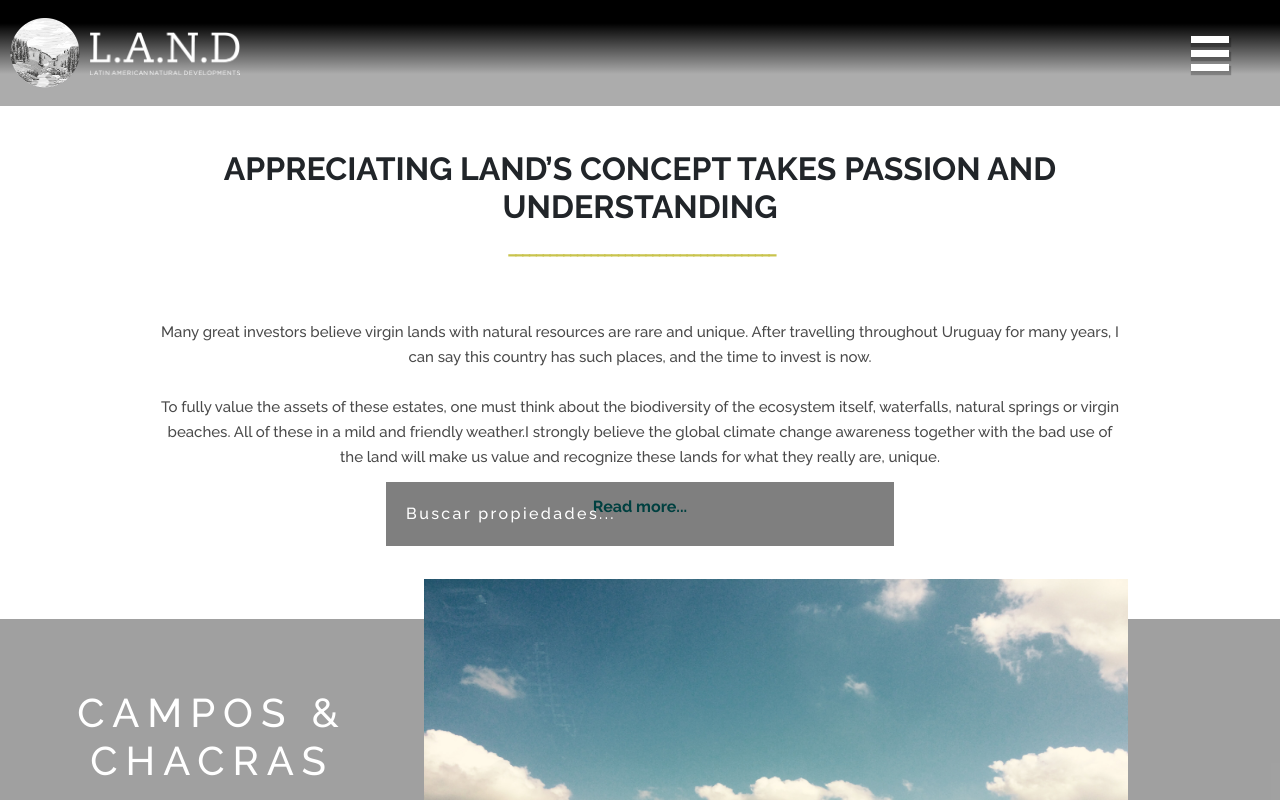
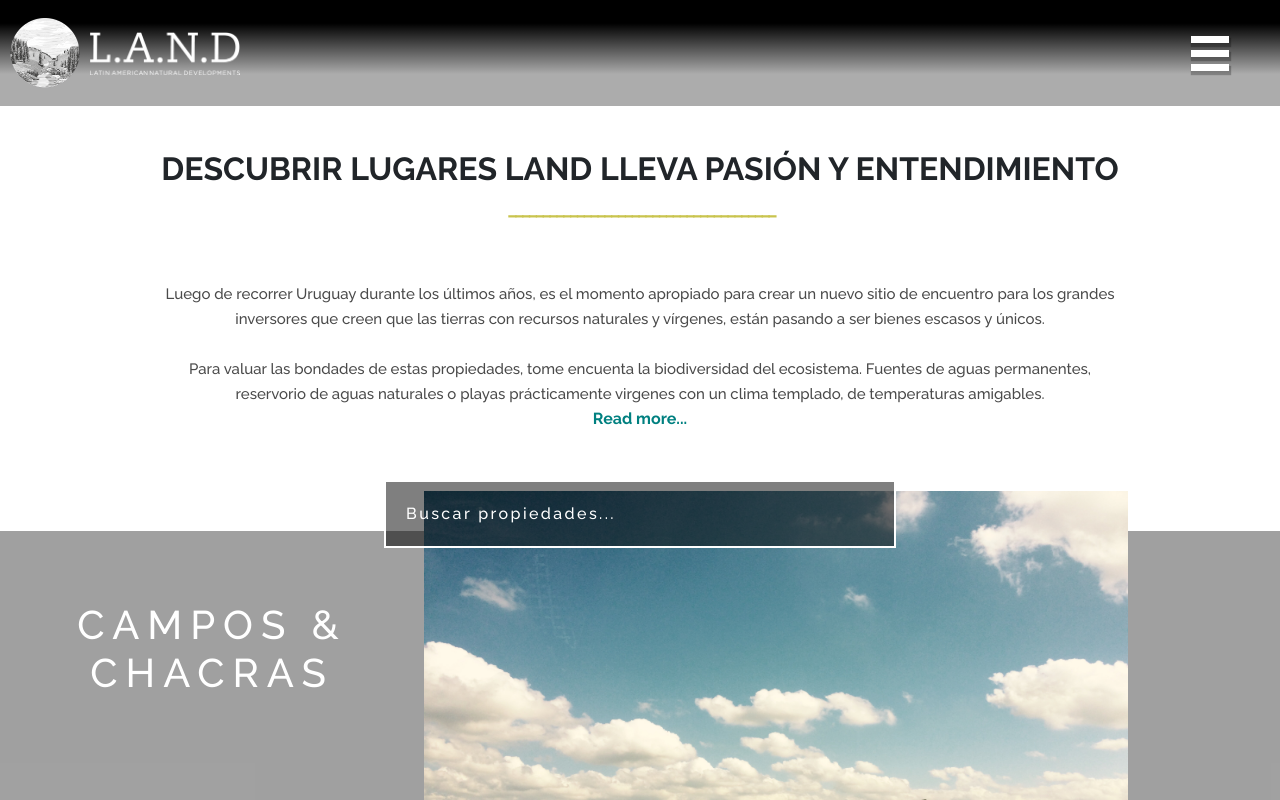
Before and after one commit to julia-boop/land, a React (Create React App) app in the folder front/: page / in a window 1280 px wide. Shown: the top 800 px of the page. Built offline with nearby package versions, Linux system fonts and the light colour scheme; no server answers.

Commit message:
traduccion

```diff
--- a/front/src/components/About/About.js
+++ b/front/src/components/About/About.js
@@ -3,8 +3,8 @@ import './About.css'
 
 function About() {
     const [readMore, setReadMore] = useState(true)
-    let Alltext = 'Many great investors believe virgin lands with natural resources are rare and unique. After travelling throughout Uruguay for many years, I can say this country has such places, and the time to invest is now. <br></br> To fully value the assets of these estates, one must think about the biodiversity of the ecosystem itself, waterfalls, natural springs or virgin beaches. All of these in a mild and friendly weather.I strongly believe the global climate change awareness together with the bad use of the land will make us value and recognize these lands for what they really are, unique. <br></br> These lands have been highly profitable due to the evolution of the prices. The average investment time in them to confirm the price raise is 5 years.This period of time, together with its very low maintenance and tax fees, make of this a stable and safe investment that allows to benefit from the price raise not only for being unique, but also for their proximity to important touristic destinations. <br></br> This is what I call Land Banking, one of the safest and most tangible investments in this era of world ecological, economic, political and social instability. <br></br> Let me share my discoveries with you. <br></br> Rodney Stuart Milne'
-    let SliceText = 'Many great investors believe virgin lands with natural resources are rare and unique. After travelling throughout Uruguay for many years, I can say this country has such places, and the time to invest is now. <br></br> To fully value the assets of these estates, one must think about the biodiversity of the ecosystem itself, waterfalls, natural springs or virgin beaches. All of these in a mild and friendly weather.I strongly believe the global climate change awareness together with the bad use of the land will make us value and recognize these lands for what they really are, unique. <br></br>'
+    let Alltext = 'Luego de recorrer Uruguay  durante los últimos años, es el momento apropiado para crear un nuevo sitio de encuentro para los grandes inversores que creen que las tierras con recursos naturales y vírgenes, están pasando a ser bienes escasos y únicos. <br></br> Para valuar las bondades de estas propiedades, tome encuenta la biodiversidad del ecosistema. Fuentes de aguas permanentes, reservorio de aguas naturales o playas prácticamente virgenes con un clima templado, de temperaturas amigables. <br></br> Insisto que con la concientizacion global de los cambios climáticos y mal uso de las tierras, el ser humano va a empezar a valorar estas tierras como únicas,  un bien preciado que merece el mayor de los cuidados. <br></br> Los invito a compartir mis descubrimientos <br></br> Rodney Stuart Milne'
+    let SliceText = 'Luego de recorrer Uruguay  durante los últimos años, es el momento apropiado para crear un nuevo sitio de encuentro para los grandes inversores que creen que las tierras con recursos naturales y vírgenes, están pasando a ser bienes escasos y únicos. <br></br> Para valuar las bondades de estas propiedades, tome encuenta la biodiversidad del ecosistema. Fuentes de aguas permanentes, reservorio de aguas naturales o playas prácticamente virgenes con un clima templado, de temperaturas amigables.'
 
     const toggleReadMore = () => {
         setReadMore(!readMore)
@@ -22,10 +22,10 @@ function About() {
 
     return (
         <div className="about-container">
-            <h2>APPRECIATING LAND’S CONCEPT TAKES PASSION AND UNDERSTANDING</h2>
+            <h2>DESCUBRIR LUGARES LAND LLEVA PASIÓN Y ENTENDIMIENTO</h2>
             <h3>---------------------------------------</h3>
             <div className="about-text-container">
-                <p className="read-more"> Many great investors believe virgin lands with natural resources are rare and unique. After travelling throughout Uruguay for many years, I can say this country has such places, and the time to invest is now. <br></br> To fully value the assets of these estates, one must think about the biodiversity of the ecosystem itself, waterfalls, natural springs or virgin beaches. All of these in a mild and friendly weather.I strongly believe the global climate change awareness together with the bad use of the land will make us value and recognize these lands for what they really are, unique.</p>
+                <p className="read-more"> Luego de recorrer Uruguay  durante los últimos años, es el momento apropiado para crear un nuevo sitio de encuentro para los grandes inversores que creen que las tierras con recursos naturales y vírgenes, están pasando a ser bienes escasos y únicos. <br></br> Para valuar las bondades de estas propiedades, tome encuenta la biodiversidad del ecosistema. Fuentes de aguas permanentes, reservorio de aguas naturales o playas prácticamente virgenes con un clima templado, de temperaturas amigables.</p>
                 <a onClick={toggleReadMore}> {readMore ? 'Read more...' : 'Show less...'} </a>
             </div>
         </div>
```
